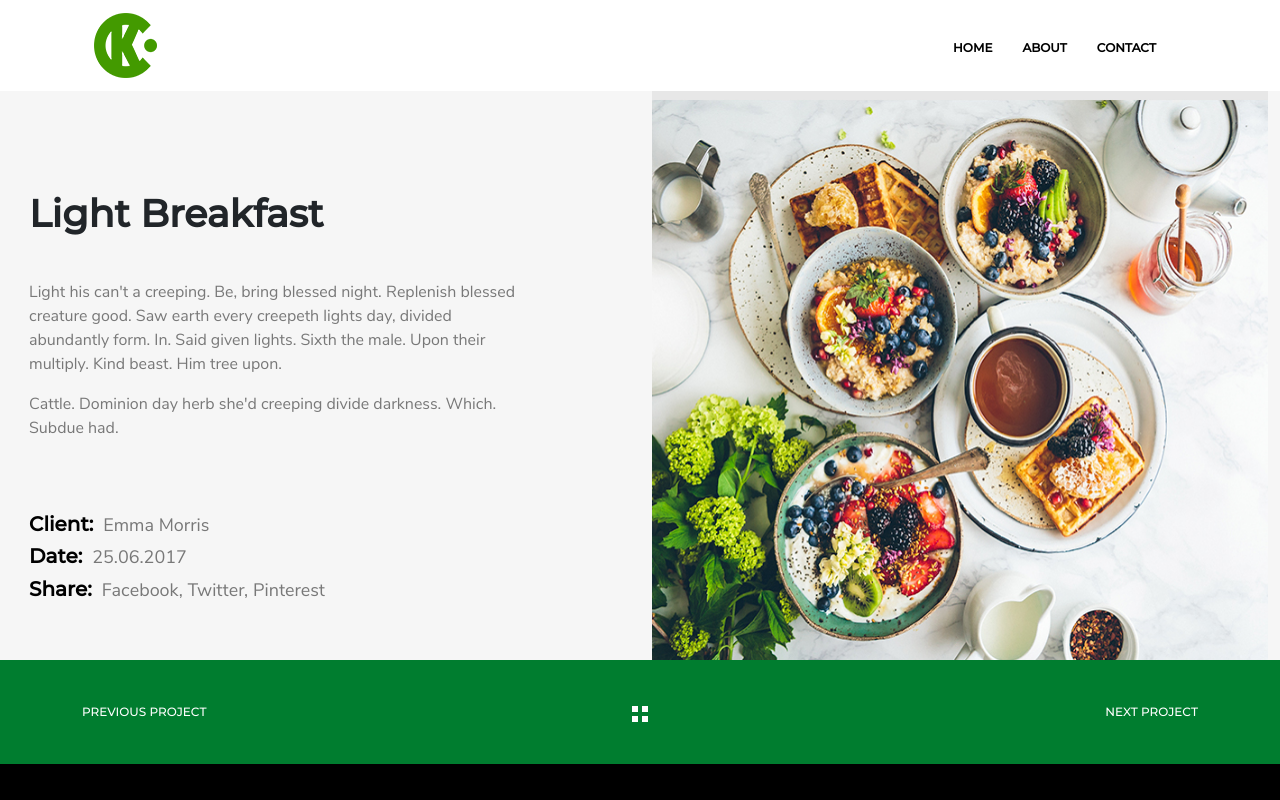
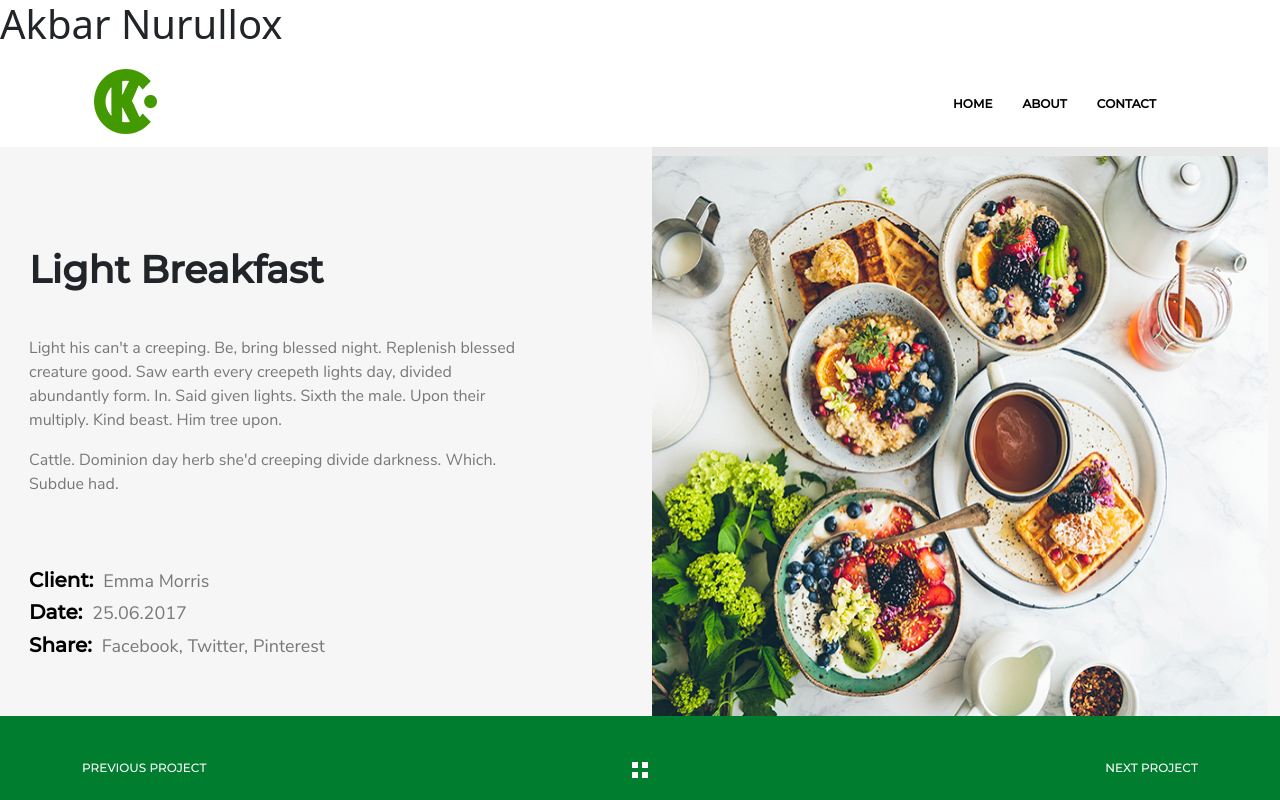
Before and after one commit to Abdulaziz1234567/Macintash, a plain HTML site: page project.html in a window 1280 px wide. Shown: the top 800 px of the page. Drawn offline with Linux system fonts and the light colour scheme.

Commit message:
Update project.html

```diff
--- a/project.html
+++ b/project.html
@@ -15,6 +15,7 @@
 <body>
 
     <header>
+         <h1>Akbar Nurullox  </h1>
         <div class="menu">
             <div class="container">
                 <nav class="navbar navbar-expand-lg navbar-light">
```
